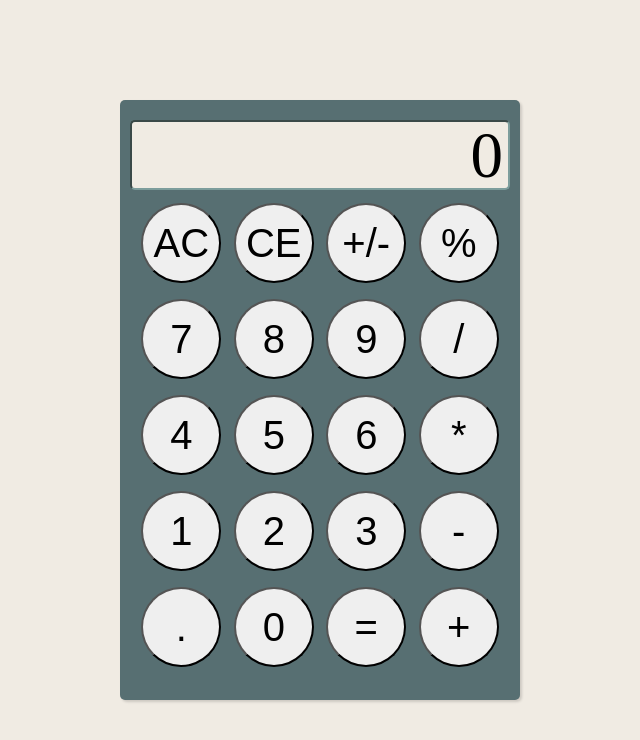
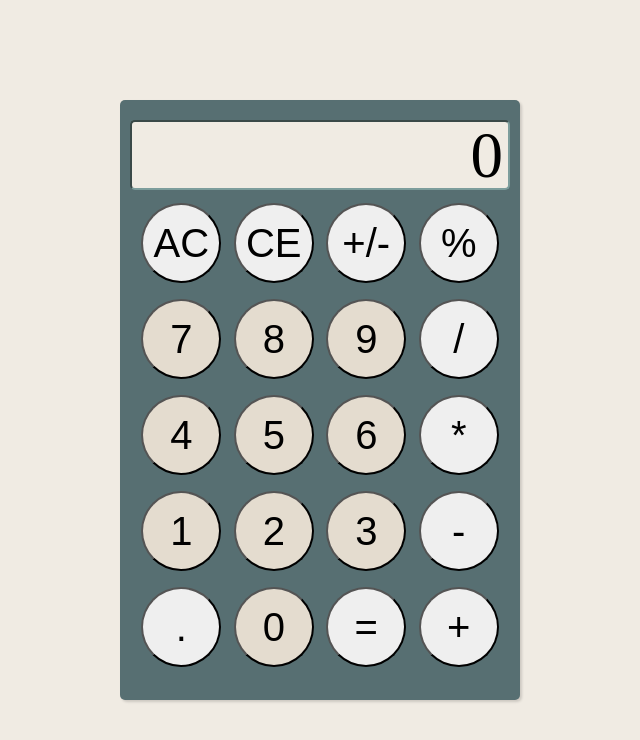
Before and after one commit to piero-ac/Calculator-Project, a plain HTML site: page index.html in a window 1280 px wide. Shown: the whole page, without its empty margins (320-960 px from the left). Drawn offline with Linux system fonts and the light colour scheme.

Commit message:
Apply number-button class

```diff
--- a/index.html
+++ b/index.html
@@ -20,26 +20,26 @@
           <button value="%">%</button>
         </div>
         <div class="button-row">
-          <button value="7">7</button>
-          <button value="8">8</button>
-          <button value="9">9</button>
+          <button class="number-button" value="7">7</button>
+          <button class="number-button" value="8">8</button>
+          <button class="number-button" value="9">9</button>
           <button value="/">/</button>
         </div>
         <div class="button-row">
-          <button value="4">4</button>
-          <button value="5">5</button>
-          <button value="6">6</button>
+          <button class="number-button" value="4">4</button>
+          <button class="number-button" value="5">5</button>
+          <button class="number-button" value="6">6</button>
           <button value="*">*</button>
         </div>
         <div class="button-row">
-          <button value="1">1</button>
-          <button value="2">2</button>
-          <button value="3">3</button>
+          <button class="number-button" value="1">1</button>
+          <button class="number-button" value="2">2</button>
+          <button class="number-button" value="3">3</button>
           <button value="-">-</button>
         </div>
         <div class="button-row">
           <button value=".">.</button>
-          <button value="0">0</button>
+          <button class="number-button" value="0">0</button>
           <button value="=">=</button>
           <button value="+">+</button>
         </div>
```
